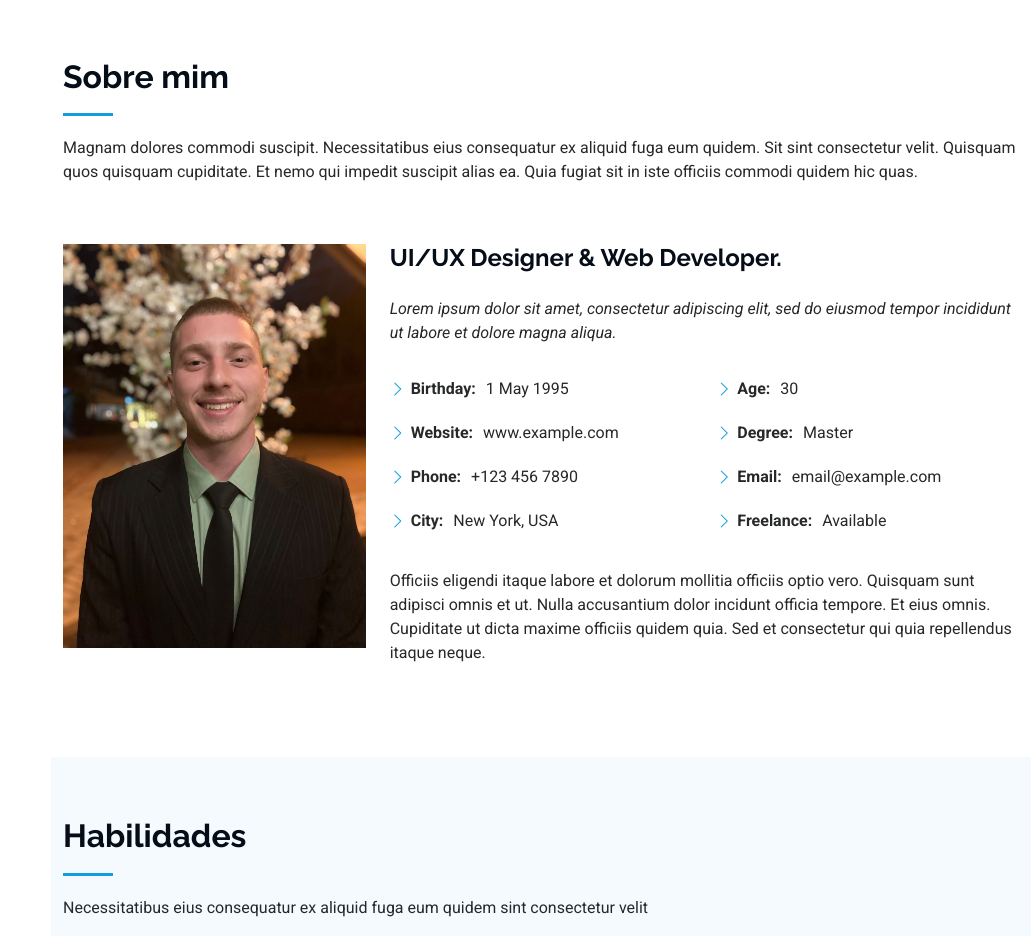
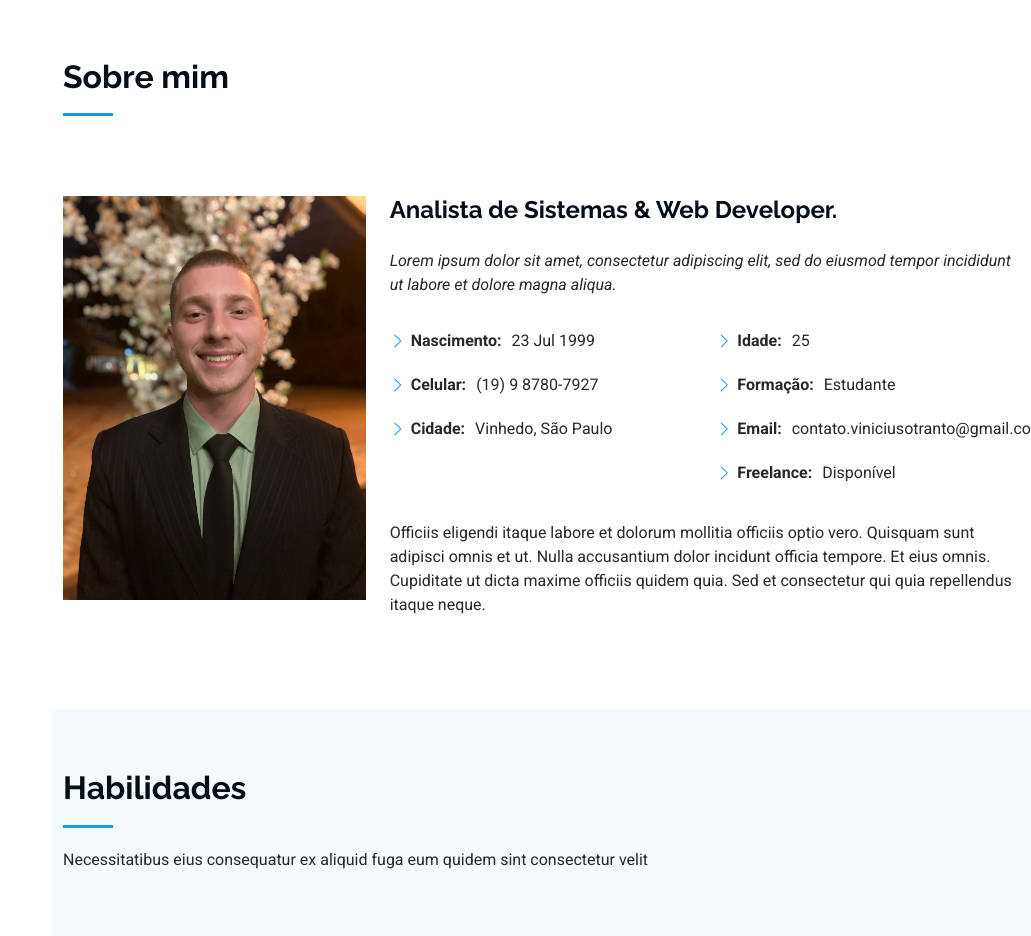
Before and after one commit to vinicius-otranto/portfolio, a plain HTML site: page index.html in a window 1280 px wide. Shown: the part 802-1738 px from the top of the page, without its empty margins (249-1280 px from the left). Drawn offline with Linux system fonts and the light colour scheme.

Commit message:
Atualização da seção sobre mim 'tradução'

```diff
--- a/index.html
+++ b/index.html
@@ -91,7 +91,6 @@
       <!-- Section Title -->
       <div class="container section-title" data-aos="fade-up">
         <h2>Sobre mim</h2>
-        <p>Magnam dolores commodi suscipit. Necessitatibus eius consequatur ex aliquid fuga eum quidem. Sit sint consectetur velit. Quisquam quos quisquam cupiditate. Et nemo qui impedit suscipit alias ea. Quia fugiat sit in iste officiis commodi quidem hic quas.</p>
       </div><!-- End Section Title -->
 
       <div class="container" data-aos="fade-up" data-aos-delay="100">
@@ -101,7 +100,7 @@
             <img src="assets/img/my-profile-img.jpg" class="img-fluid" alt="">
           </div>
           <div class="col-lg-8 content">
-            <h2>UI/UX Designer &amp; Web Developer.</h2>
+            <h2>Analista de Sistemas &amp; Web Developer.</h2>
             <p class="fst-italic py-3">
               Lorem ipsum dolor sit amet, consectetur adipiscing elit, sed do eiusmod tempor incididunt ut labore et dolore
               magna aliqua.
@@ -109,18 +108,17 @@
             <div class="row">
               <div class="col-lg-6">
                 <ul>
-                  <li><i class="bi bi-chevron-right"></i> <strong>Birthday:</strong> <span>1 May 1995</span></li>
-                  <li><i class="bi bi-chevron-right"></i> <strong>Website:</strong> <span>www.example.com</span></li>
-                  <li><i class="bi bi-chevron-right"></i> <strong>Phone:</strong> <span>+123 456 7890</span></li>
-                  <li><i class="bi bi-chevron-right"></i> <strong>City:</strong> <span>New York, USA</span></li>
+                  <li><i class="bi bi-chevron-right"></i> <strong>Nascimento:</strong> <span>23 Jul 1999</span></li>
+                  <li><i class="bi bi-chevron-right"></i> <strong>Celular:</strong> <span>(19) 9 8780-7927</span></li>
+                  <li><i class="bi bi-chevron-right"></i> <strong>Cidade:</strong> <span>Vinhedo, São Paulo</span></li>
                 </ul>
               </div>
               <div class="col-lg-6">
                 <ul>
-                  <li><i class="bi bi-chevron-right"></i> <strong>Age:</strong> <span>30</span></li>
-                  <li><i class="bi bi-chevron-right"></i> <strong>Degree:</strong> <span>Master</span></li>
-                  <li><i class="bi bi-chevron-right"></i> <strong>Email:</strong> <span>email@example.com</span></li>
-                  <li><i class="bi bi-chevron-right"></i> <strong>Freelance:</strong> <span>Available</span></li>
+                  <li><i class="bi bi-chevron-right"></i> <strong>Idade:</strong> <span>25</span></li>
+                  <li><i class="bi bi-chevron-right"></i> <strong>Formação:</strong> <span>Estudante</span></li>
+                  <li><i class="bi bi-chevron-right"></i> <strong>Email:</strong> <span>contato.viniciusotranto@gmail.com</span></li>
+                  <li><i class="bi bi-chevron-right"></i> <strong>Freelance:</strong> <span>Disponível</span></li>
                 </ul>
               </div>
             </div>
```
